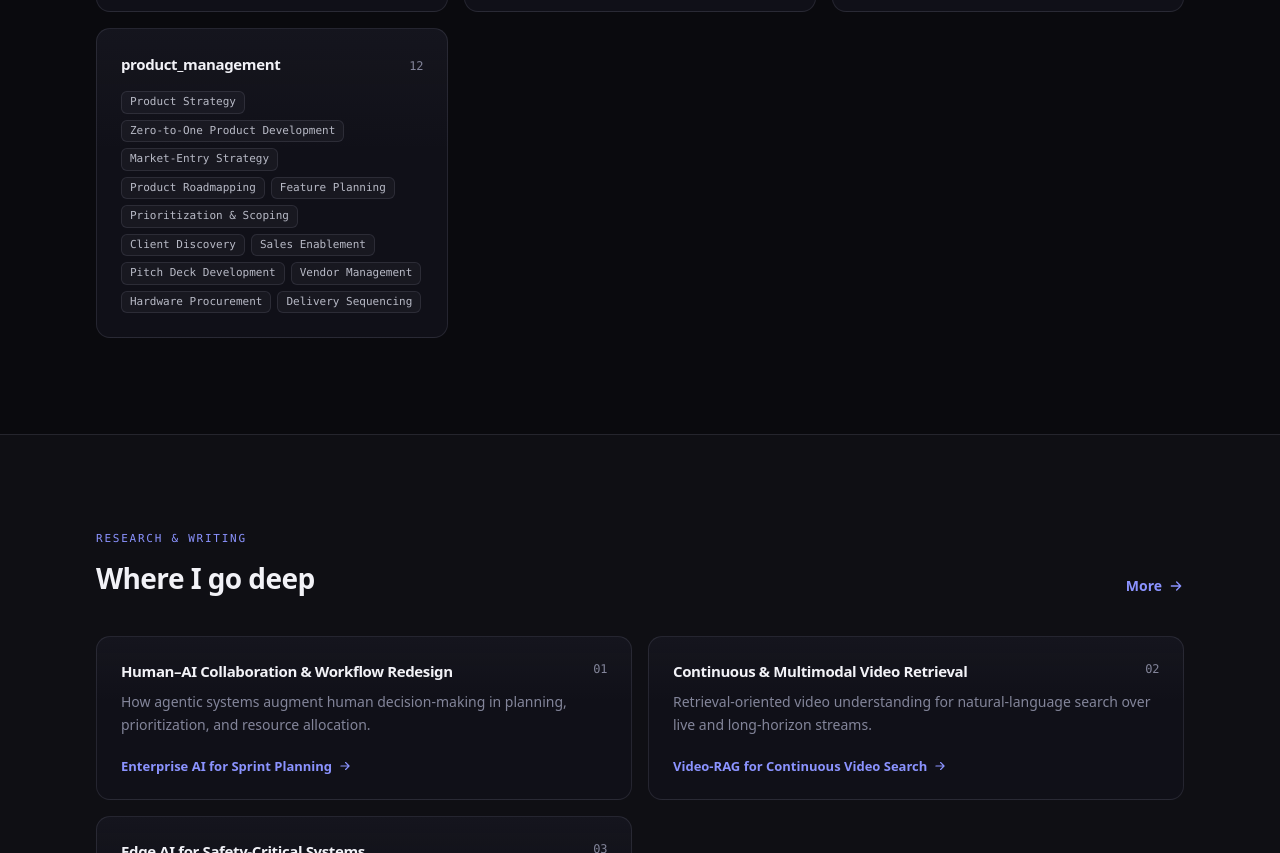
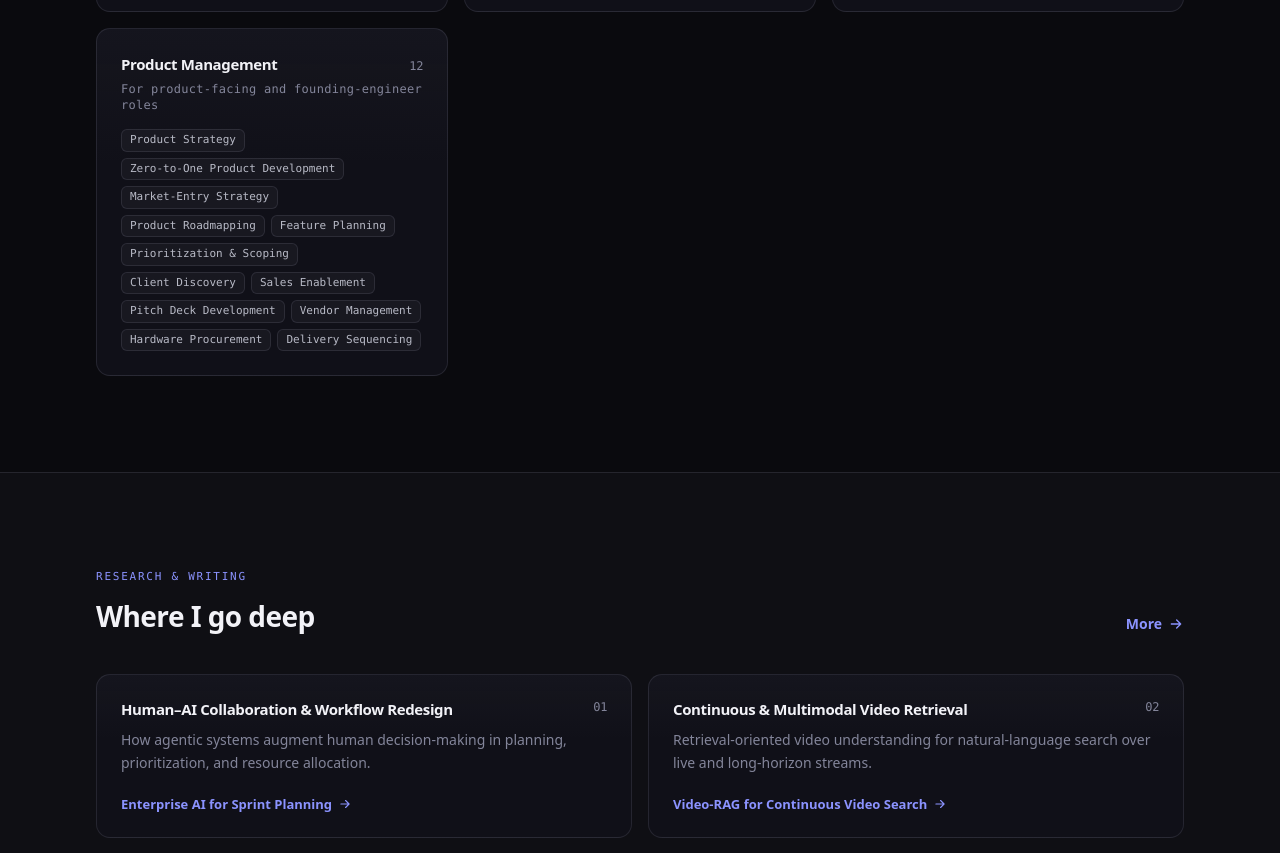
Before and after one commit to pinakin7/pinakin7.github.io, an Astro site: page / in a window 1280 px wide. Shown: the part 4100-4953 px from the top of the page. Built offline with nearby package versions, Linux system fonts and the light colour scheme; Astro itself is replaced by a stand-in of ours.

Commit message:
Add product management meta information to skills group

```diff
--- a/src/components/SkillsGroups.astro
+++ b/src/components/SkillsGroups.astro
@@ -29,6 +29,10 @@ const groupMeta: Record<string, { title: string; intent: string }> = {
     title: 'Consulting & Delivery',
     intent: 'For forward-deployed / applied AI consulting',
   },
+  product_management: {
+    title: 'Product Management',
+    intent: 'For product-facing and founding-engineer roles',
+  },
 };
 
 const groups = Object.entries(skills) as [string, string[]][];
```
